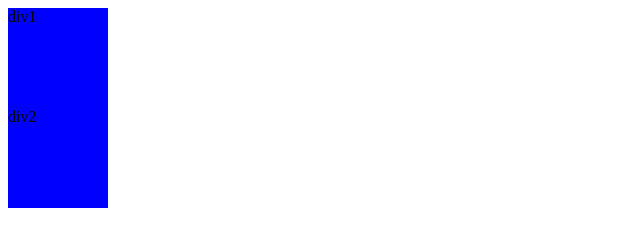
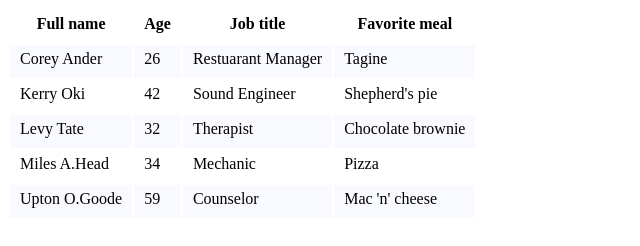
Before and after one commit to Ly-Van-Hieu/T3H-ReactJs, a plain HTML site: page index.html in a window 1280 px wide. Shown: the whole page, without its empty margins (0-640 px from the left). Drawn offline with Linux system fonts and the light colour scheme.

Commit message:
add file index.html and style.css

```diff
--- a/index.html
+++ b/index.html
@@ -9,8 +9,44 @@
 </head>
 
 <body>
-    <div>div1</div>
-    <div>div2</div>
+    <table>
+        <tr class="title">
+            <td>Full name</td>
+            <td>Age</td>
+            <td>Job title</td>
+            <td>Favorite meal</td>
+        </tr>
+        <tr class="color">
+            <td>Corey Ander</td>
+            <td>26</td>
+            <td>Restuarant Manager</td>
+            <td>Tagine</td>
+        </tr>
+        <tr>
+            <td>Kerry Oki</td>
+            <td>42</td>
+            <td>Sound Engineer</td>
+            <td>Shepherd's pie</td>
+        </tr>
+        <tr class="color">
+            <td>Levy Tate</td>
+            <td>32</td>
+            <td>Therapist</td>
+            <td>Chocolate brownie</td>
+        </tr>
+        <tr>
+            <td>Miles A.Head</td>
+            <td>34</td>
+            <td>Mechanic</td>
+            <td>Pizza</td>
+        </tr>
+        <tr class="color">
+            <td>Upton O.Goode</td>
+            <td>59</td>
+            <td>Counselor</td>
+            <td>Mac 'n' cheese</td>
+        </tr>
+    </table>
 </body>
 
 </html>
--- a/style.css
+++ b/style.css
@@ -1,5 +1,12 @@
-div {
-    height: 100px;
-    width: 100px;
-    background-color: blue;
+.title {
+    text-align: center;
+    font-weight: bold;
 }
+
+.color {
+    background-color: #f9faff;
+}
+
+table tr td {
+    padding: 5px 10px 10px 10px;
+}
```
